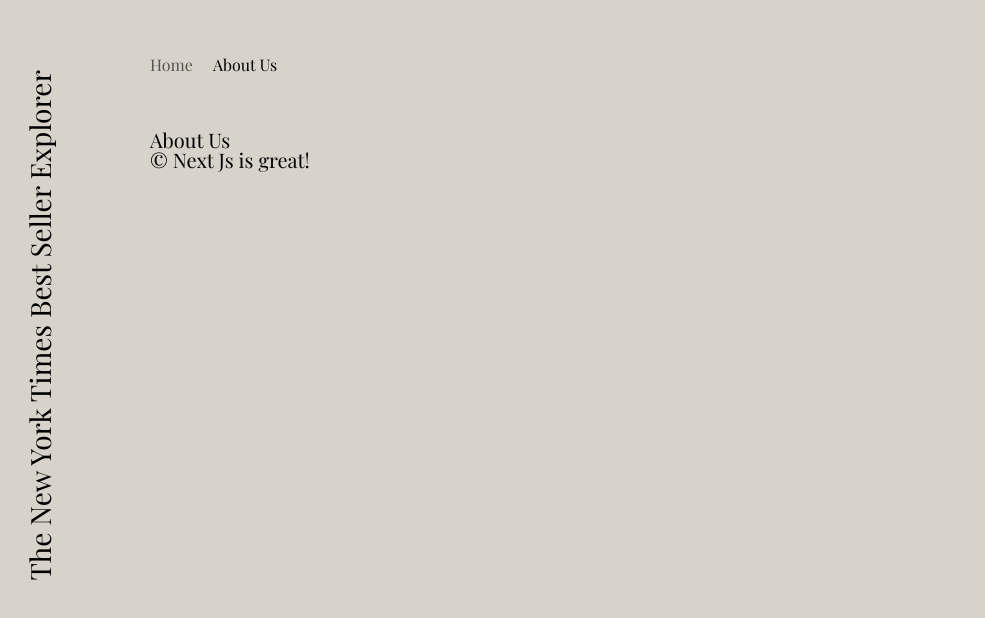
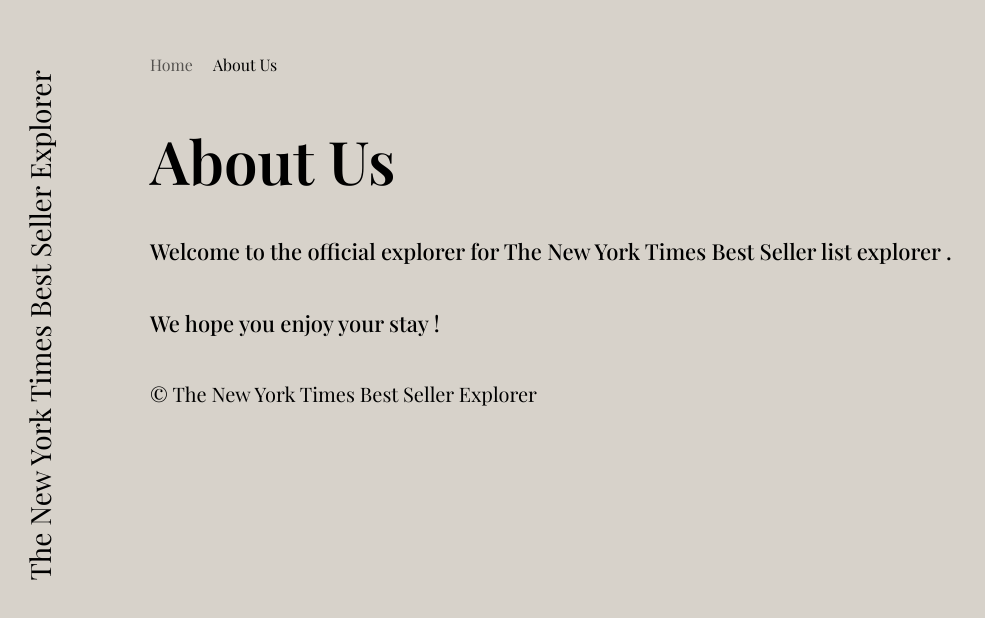
Before and after one commit to CoghHs/next14-books, a Next.js app: page /about-us in a window 1280 px wide. Shown: the top 618 px of the page, without its empty margins (0-985 px from the left). Built offline with nearby package versions, Linux system fonts and the light colour scheme; a web font is replaced by a local one.

Commit message:
about us

```diff
--- a/app/(list)/list/[id]/page.tsx
+++ b/app/(list)/list/[id]/page.tsx
@@ -5,12 +5,13 @@
 
 export async function generateMetadata({ params: { id } }: IParams) {
   return {
-    title: id,
+    title: id.replace(/-/g, " "),
   };
 }
 
 export default async function Detail({ params: { id } }: IParams) {
   const books: Book[] = await getBooksInList(id);
+  const displayId = id.replace(/-/g, " ");
   return (
     <div>
       <ul className={styles.info}>
@@ -25,7 +26,7 @@
           </li>
         ))}
       </ul>
-      <h1 className={styles.author}>{id} Books</h1>
+      <h1 className={styles.author}>{displayId} Books</h1>
     </div>
   );
 }
--- a/app/about-us/layout.tsx
+++ b/app/about-us/layout.tsx
@@ -6,7 +6,7 @@
   return (
     <div>
       {children}
-      &copy; Next Js is great!
+      &copy; The New York Times Best Seller Explorer
     </div>
   );
 }
--- a/app/about-us/page.tsx
+++ b/app/about-us/page.tsx
@@ -1,7 +1,14 @@
+import styles from "../../styles/about.module.css";
+
 export default function AboutUs() {
   return (
-    <div>
+    <div className={styles.info}>
       <h1>About Us</h1>
+      <h2>
+        Welcome to the official explorer for The New York Times Best Seller list
+        explorer .
+      </h2>
+      <h2>We hope you enjoy your stay !</h2>
     </div>
   );
 }
--- /dev/null
+++ b/styles/about.module.css
@@ -0,0 +1,11 @@
+.info h1 {
+  font-weight: 600;
+  font-size: 60px;
+  margin-bottom: 50px;
+}
+
+.info h2 {
+  font-size: 22px;
+  font-weight: 500;
+  margin-bottom: 50px;
+}
```
